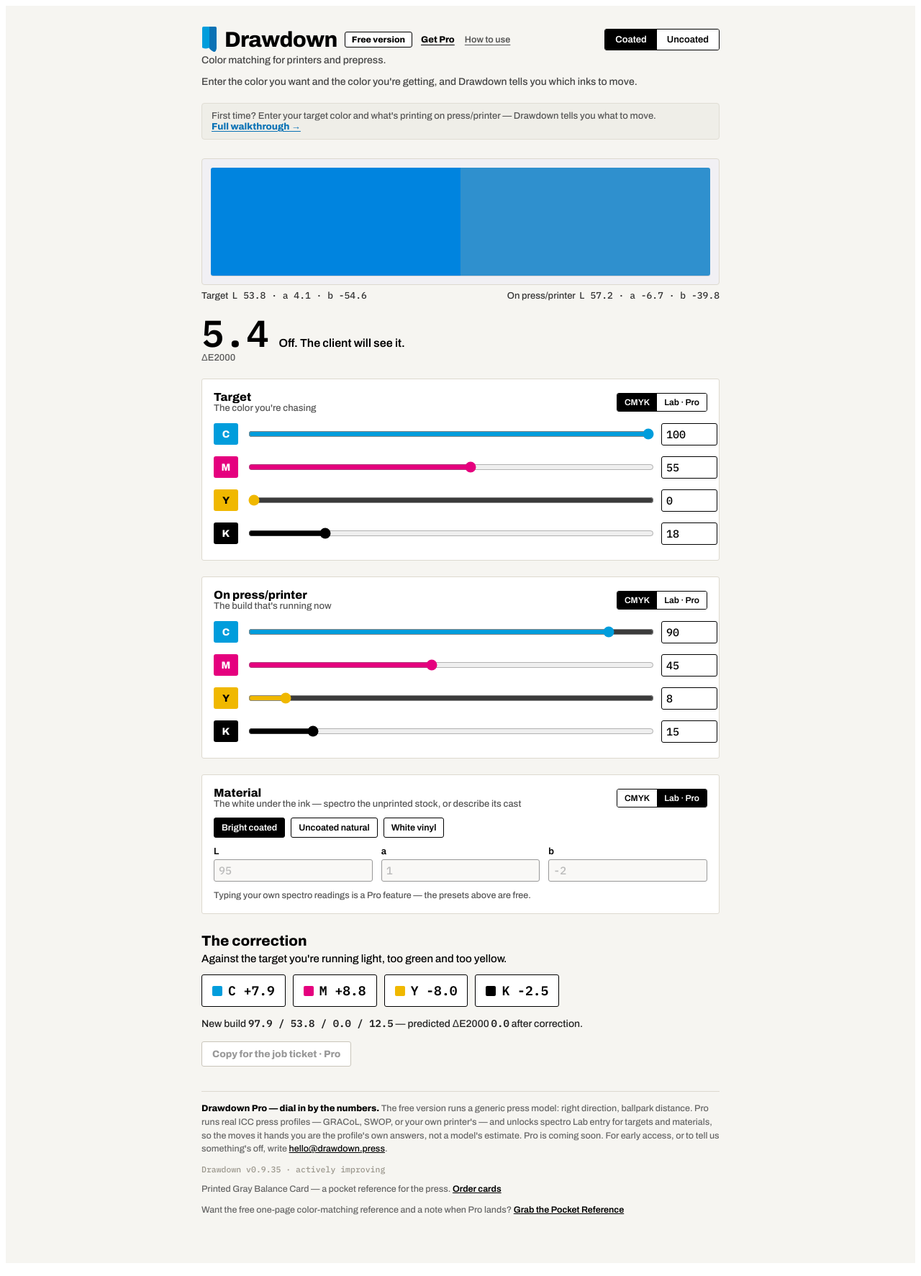
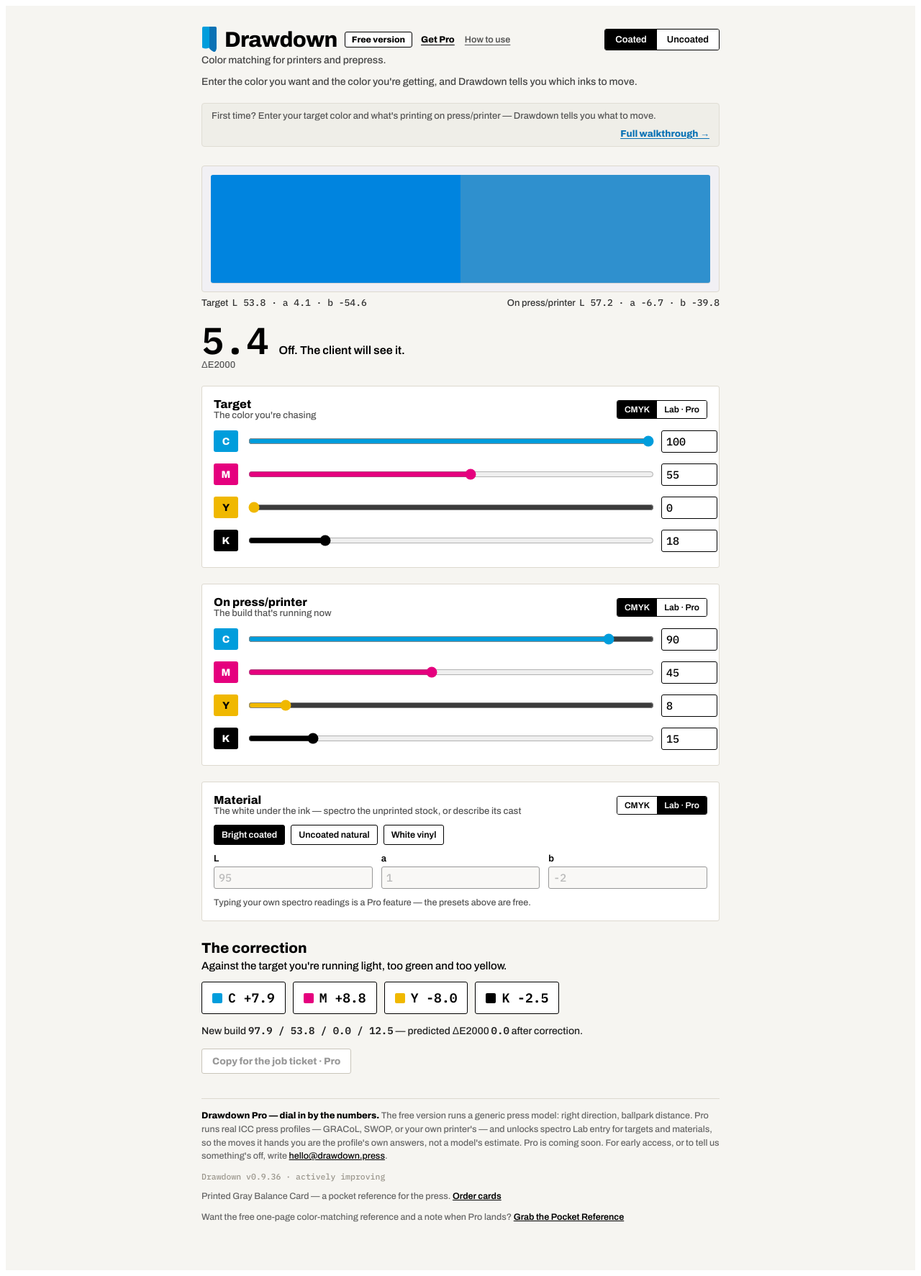
Before and after one commit to drawdown-press/drawdown, a React (Vite) app: page / in a window 1280 px wide. Shown: the whole page at 72% size. Built offline with nearby package versions, Linux system fonts and the light colour scheme.

Commit message:
Walkthough link moved right

```diff
--- a/src/App.jsx
+++ b/src/App.jsx
@@ -199,7 +199,7 @@
 const TIER = "free"; // "free" | "pro" | "shop" — set by the license key
 const SHOP_NAME = ""; // shop-license name; shown on the badge and job tickets when TIER is "shop"
 const isPro = TIER === "pro" || TIER === "shop"; // Pro features unlock for both paid tiers
-const VERSION = "0.9.35"; // bumped with every release; shown in the footer
+const VERSION = "0.9.36"; // bumped with every release; shown in the footer
 // Kit (ConvertKit) embed — their JS loader renders the form into #kit-form-mount.
 const KIT_FORM_UID = "bc034e2617";
 const KIT_FORM_SRC = `https://drawdown-press.kit.com/${KIT_FORM_UID}/index.js`;
@@ -583,7 +583,9 @@
         .about li { font-size: 14.5px; line-height: 1.6; margin-bottom: 7px; }
         .propill { font-size: 11px; font-weight: 700; background: #000; color: #fff; padding: 2px 7px; border-radius: 3px; vertical-align: middle; margin-left: 6px; }
         .tag { font-size: 14px; color: #444; margin-top: 2px; }
-        .firsttime { font-size: 13px; color: #555; margin: 22px 0 0; background: #EFEEE8; border: 1px solid #E0DDD4; border-radius: 4px; padding: 10px 13px; }
+        .firsttime { font-size: 13px; color: #555; margin: 22px 0 0; background: #EFEEE8; border: 1px solid #E0DDD4; border-radius: 4px; padding: 10px 13px; display: flex; flex-wrap: wrap; align-items: baseline; gap: 10px; }
+        .firsttime .fttext { flex: 1 1 auto; min-width: 0; }
+        .firsttime .ftlink { margin-left: auto; flex: 0 0 auto; white-space: nowrap; }
         .fieldnotes { margin: 6px 0 22px; background: #EFEEE8; border: 1px solid #E0DDD4; border-radius: 4px; padding: 14px 16px; }
         .fnhead { font-family: 'Archivo', sans-serif; font-weight: 800; font-size: 15px; letter-spacing: 0.02em; color: #000; }
         .fnsub { font-size: 12.5px; color: #666; font-style: italic; margin-top: 2px; margin-bottom: 10px; }
@@ -747,7 +749,7 @@
         ) : (
           <>
         <div className="firsttime">
-          First time? Enter your target color and what's printing on press/printer — Drawdown tells you what to move.{" "}
+          <span className="fttext">First time? Enter your target color and what's printing on press/printer — Drawdown tells you what to move.</span>
           <button className="ftlink" onClick={() => setPage("about")}>Full walkthrough →</button>
         </div>
         <section className="hero" aria-label="Comparison">
```
